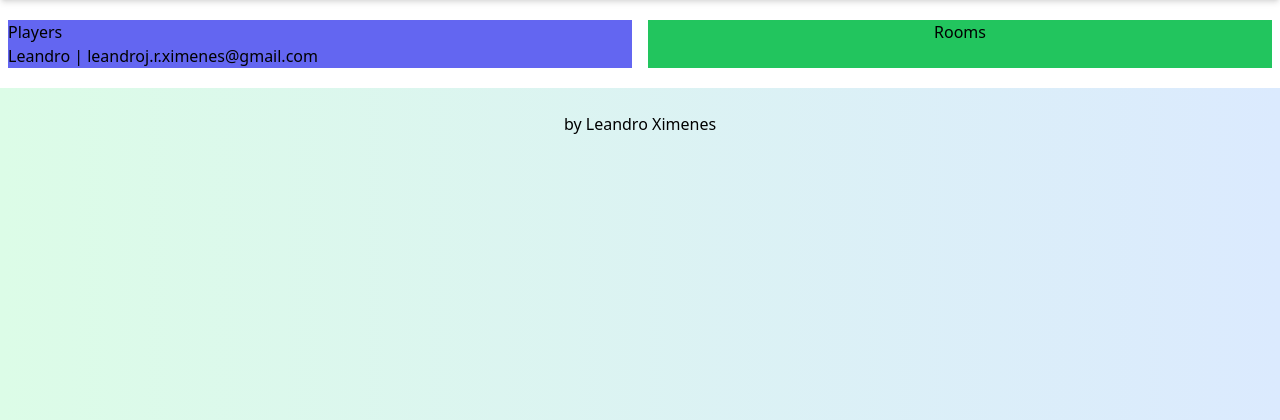
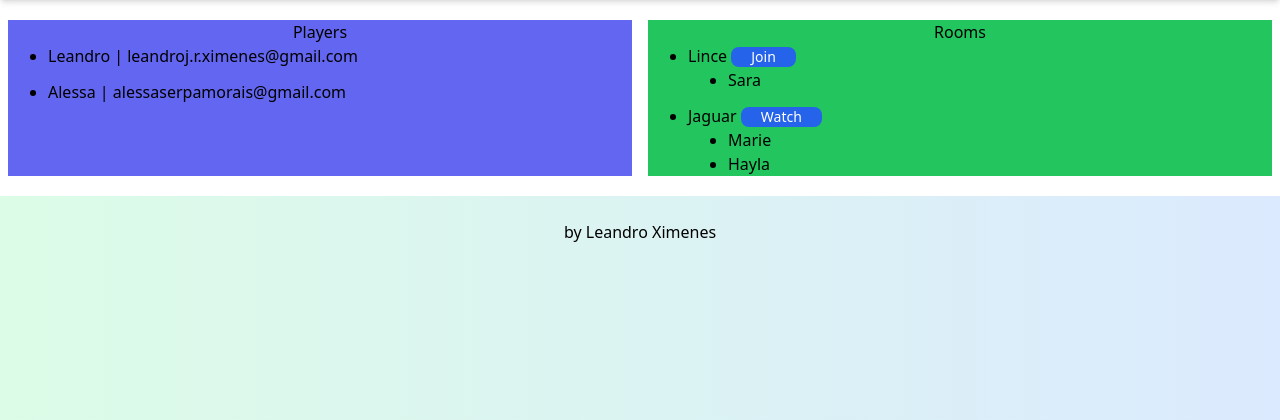
Before and after one commit to leandroximenes/memory-in-pairs, a Flask app: page / in a window 1280 px wide. Shown: the part 56-476 px from the top of the page. Run offline with Flask 2, Linux system fonts and the light colour scheme; the visitor is signed in with stand-in values (Sample User, id 1); style sheets or scripts are compiled from the project's sources.

Commit message:
finished layout

```diff
--- a/templates/index.html
+++ b/templates/index.html
@@ -7,14 +7,31 @@ Home
 {% block main %}
 <div>
     <div class="grid grid-cols-2 gap-4 px-2">
-        <div class="bg-indigo-500 text-left">
+        <div class="bg-indigo-500">
             <h1>Players</h1>
-            <ul>
+            <ul class="text-left list-disc ml-10 space-y-3">
                 <li>Leandro | leandroj.r.ximenes@gmail.com</li>
+                <li>Alessa | alessaserpamorais@gmail.com</li>
             </ul>
         </div>
         <div class="bg-green-500">
             <h1>Rooms</h1>
+            <ul class="text-left list-disc ml-10 space-y-3">
+                <div>
+                    <li>Lince <button class="submit-btn w-max py-0">Join</button></li>
+                    <ul class="list-disc ml-10">
+                        <li>Sara</li>
+                    </ul>
+                </div>
+
+                <div>
+                    <li>Jaguar <button class="submit-btn w-max py-0">Watch</button></li>
+                    <ul class="list-disc ml-10">
+                        <li>Marie</li>
+                        <li>Hayla</li>
+                    </ul>
+                </div>
+            </ul>
         </div>
     </div>
 </div>
```
